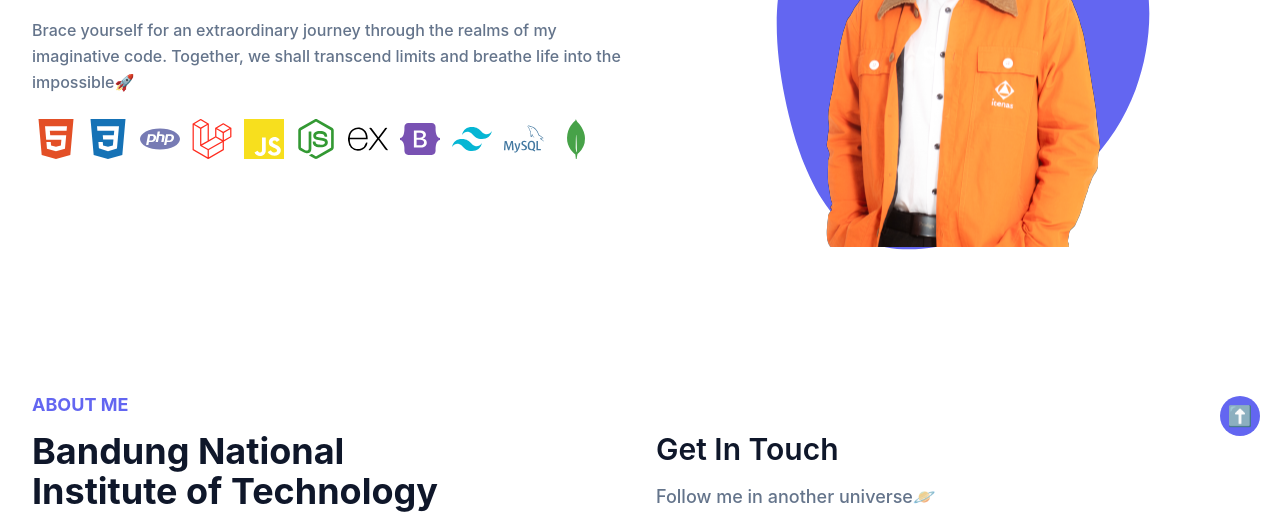
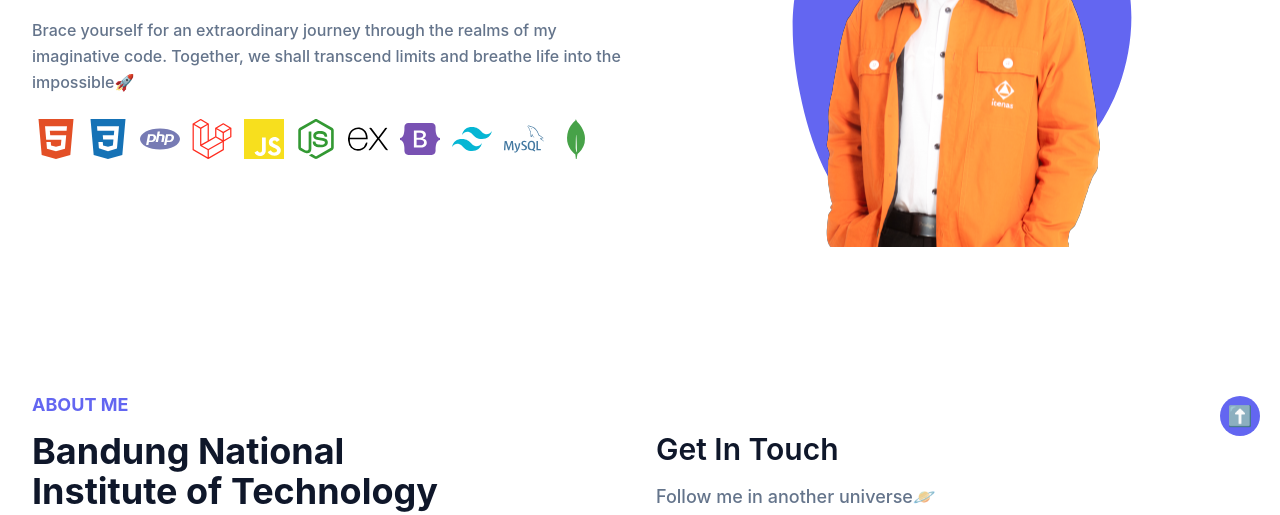
Before and after one commit to rafisr23/rafisr23.github.io, a website: page index.html in a window 1280 px wide. Shown: the part 344-859 px from the top of the page. Drawn offline with Linux system fonts and the light colour scheme.

Commit message:
reduce backdrop profile scale

```diff
--- a/index.html
+++ b/index.html
@@ -161,7 +161,7 @@
               <img src="dist/img/profile4.png" alt="profile" class="max-w-full mx-auto" />
               <span class="absolute bottom-0 -z-10 left-1/2 -translate-x-1/2 md:scale-125">
                 <svg width="380" height="380" viewBox="0 0 200 200" xmlns="http://www.w3.org/2000/svg">
-                  <path fill="#6366f1" d="M64.8,-52.2C77.9,-35.3,78.1,-8.7,70.3,12.4C62.5,33.4,46.8,49,27,60.2C7.1,71.4,-16.9,78.2,-33.5,70C-50.1,61.9,-59.3,38.7,-64,15.4C-68.7,-8,-69.1,-31.7,-57.6,-48.2C-46.2,-64.7,-23.1,-74.1,1.4,-75.2C25.9,-76.3,51.8,-69.1,64.8,-52.2Z" transform="translate(100 100) scale(1.1)" />
+                  <path fill="#6366f1" d="M64.8,-52.2C77.9,-35.3,78.1,-8.7,70.3,12.4C62.5,33.4,46.8,49,27,60.2C7.1,71.4,-16.9,78.2,-33.5,70C-50.1,61.9,-59.3,38.7,-64,15.4C-68.7,-8,-69.1,-31.7,-57.6,-48.2C-46.2,-64.7,-23.1,-74.1,1.4,-75.2C25.9,-76.3,51.8,-69.1,64.8,-52.2Z" transform="translate(100 100) scale(1)" />
                 </svg>
               </span>
             </div>
```
